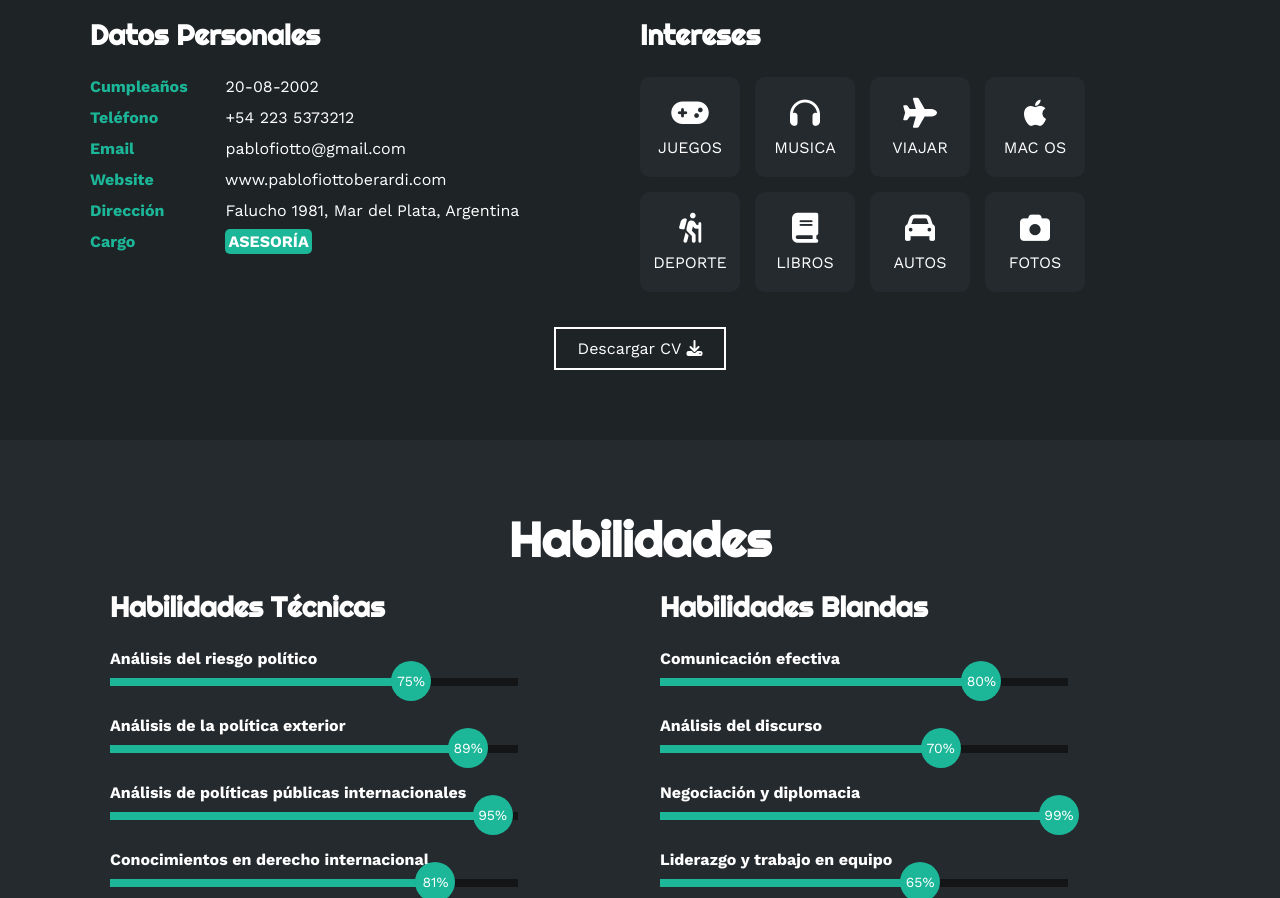
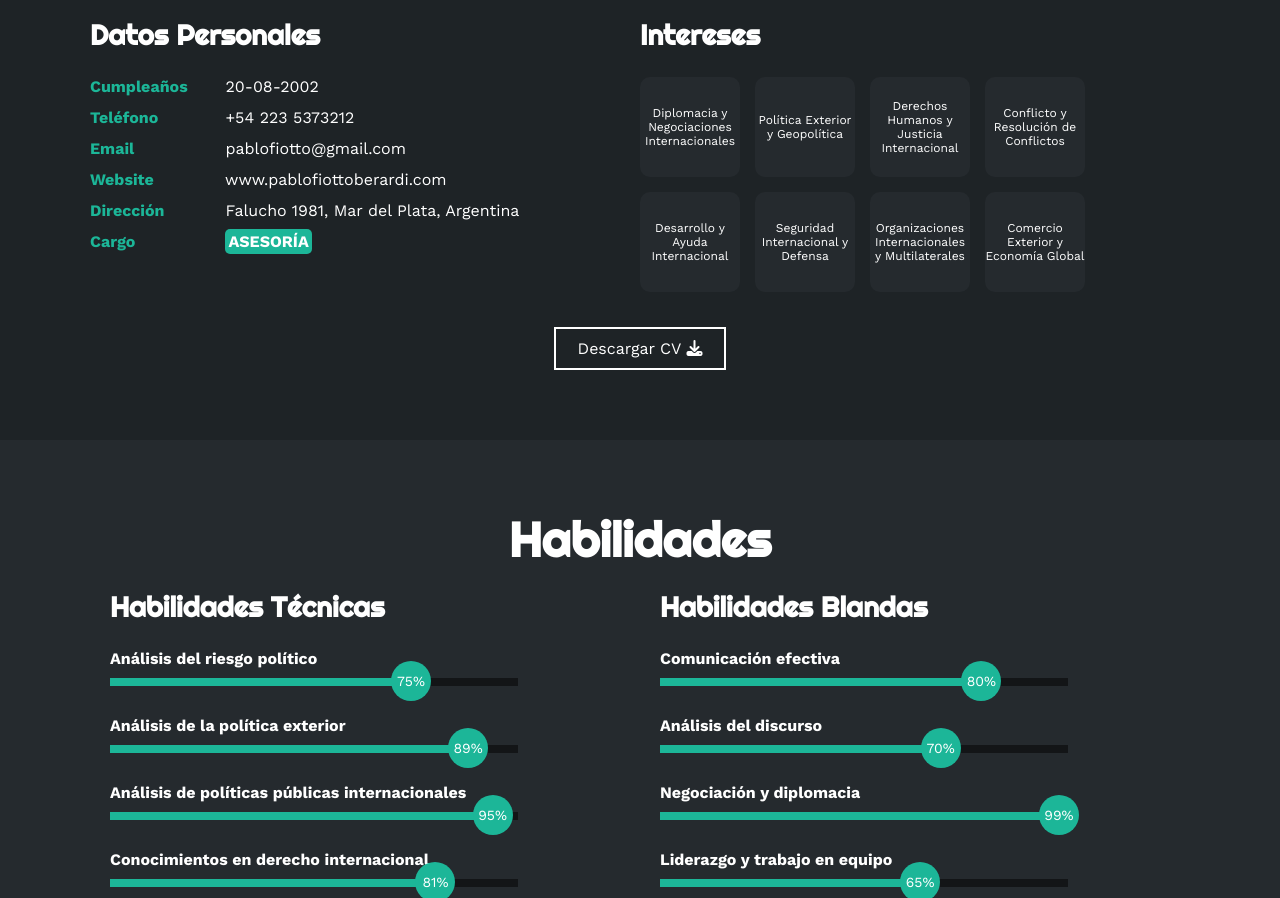
Before and after one commit to andreaber/portfolio-pablo, a plain HTML site: page index.html in a window 1280 px wide. Shown: the part 1018-1916 px from the top of the page. Drawn offline with nearby package versions, Linux system fonts and the light colour scheme.

Commit message:
cambios sobre mi

```diff
--- a/index.html
+++ b/index.html
@@ -43,7 +43,7 @@
             <h1>PABLO FIOTTO BERARDI</h1>
             <h2>Estudiante avanzado en la Licenciatura en Ciencias Políticas</h2>
             <div class="redes">
-                <a href="#"><i class="fa-brands fa-linkedin-in"></i></a>
+                <a href="https://www.linkedin.com/in/pablo-fiotto-berardi-6b2553286/" target="_blank"><i class="fa-brands fa-linkedin-in"></i></a>
                 <a href="#"><i class="fa-brands fa-twitter"></i></a>
                 <a href="#"><i class="fa-brands fa-instagram"></i></a>
                 <a href="#"><i class="fa-brands fa-youtube"></i></i></a>
@@ -95,36 +95,36 @@
                     <h3>Intereses</h3>
                     <div class="contenedor-intereses">
                         <div class="interes">
-                            <i class="fa-solid fa-gamepad"></i>
-                            <span>JUEGOS</span>
+                            <!-- <i class="fa-solid fa-gamepad"></i> -->
+                            <span>Diplomacia y Negociaciones Internacionales</span>
                         </div>
                         <div class="interes">
-                            <i class="fa-solid fa-headphones"></i>
-                            <span>MUSICA</span>
+                            <!-- <i class="fa-solid fa-headphones"></i> -->
+                            <span>Política Exterior y Geopolítica</span>
                         </div>
                         <div class="interes">
-                            <i class="fa-solid fa-plane"></i>
-                            <span>VIAJAR</span>
+                            <!-- <i class="fa-solid fa-plane"></i> -->
+                            <span>Derechos Humanos y Justicia Internacional</span>
                         </div>
                         <div class="interes">
-                            <i class="fa-brands fa-apple"></i>
-                            <span>MAC OS</span>
+                            <!-- <i class="fa-brands fa-apple"></i> -->
+                            <span>Conflicto y Resolución de Conflictos</span>
                         </div>
                         <div class="interes">
-                            <i class="fa-solid fa-person-hiking"></i>
-                            <span>DEPORTE</span>
+                            <!-- <i class="fa-solid fa-person-hiking"></i> -->
+                            <span>Desarrollo y Ayuda Internacional</span>
                         </div>
                         <div class="interes">
-                            <i class="fa-solid fa-book"></i>
-                            <span>LIBROS</span>
+                            <!-- <i class="fa-solid fa-book"></i> -->
+                            <span>Seguridad Internacional y Defensa</span>
                         </div>
                         <div class="interes">
-                            <i class="fa-solid fa-car"></i>
-                            <span>AUTOS</span>
+                            <!-- <i class="fa-solid fa-car"></i> -->
+                            <span>Organizaciones Internacionales y Multilaterales</span>
                         </div>
                         <div class="interes">
-                            <i class="fa-solid fa-camera"></i>
-                            <span>FOTOS</span>
+                            <!-- <i class="fa-solid fa-camera"></i> -->
+                            <span>Comercio Exterior y Economía Global</span>
                         </div>
 
                     </div>
@@ -405,7 +405,7 @@
             <a href="#"><i class="fa-brands fa-facebook-f"></i></a>
             <a href="#"><i class="fa-brands fa-twitter"></i></a>
             <a href="#"><i class="fa-brands fa-skype"></i></a>
-            <a href="#"><i class="fa-brands fa-linkedin-in"></i></a>
+            <a href="https://www.linkedin.com/in/pablo-fiotto-berardi-6b2553286/" target="_blank"><i class="fa-brands fa-linkedin-in"></i></a>
             <a href="#"><i class="fa-solid fa-rss"></i></a>
         </div>
     </footer>
--- a/style.css
+++ b/style.css
@@ -184,6 +184,11 @@ html {
     font-size: 30px;
     margin-bottom: 10px;
 }
+.sobremi .fila .col .contenedor-intereses .interes span {
+    text-align: center;
+    font-size: 12px;
+}
+
 .sobremi button{
     cursor: pointer;
     background-color: transparent;
```
